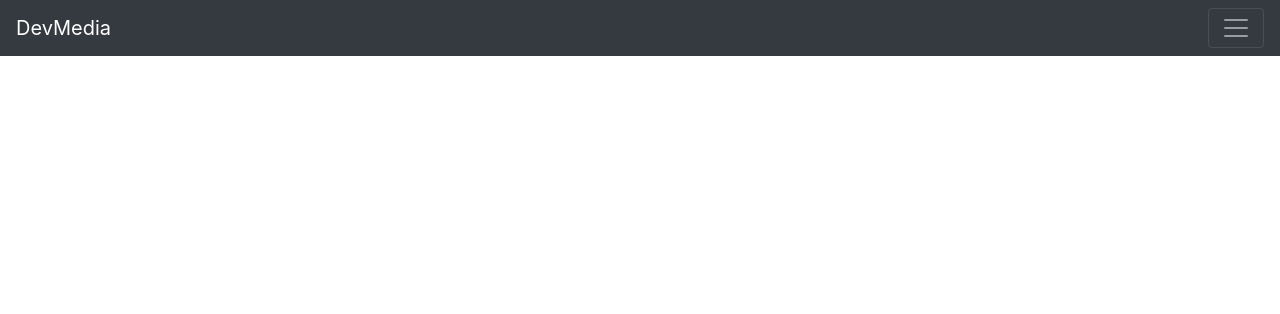
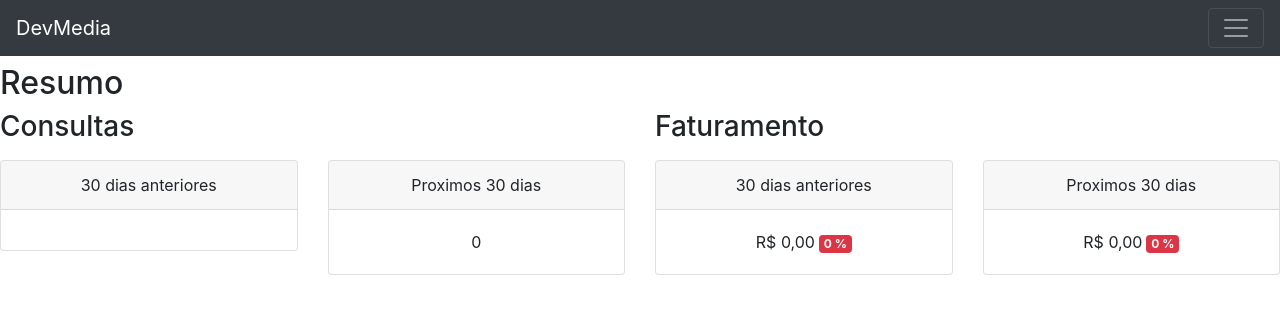
Before and after one commit to Pliffisson/Dashboard-Dev-React, a React (Create React App) app: page / in a window 1280 px wide. Shown: the top 314 px of the page. Built offline with nearby package versions, Linux system fonts and the light colour scheme.

Commit message:
Criando o cadastro das consultas

```diff
--- a/src/App.js
+++ b/src/App.js
@@ -1,10 +1,12 @@
 import React from "react";
 import MenuSuperior from "./components/Menu/MenuSuperior";
+import Resumo from "./components/Resumo/Resumo";
 
 export default function App() {
   return (
     <div>
       <MenuSuperior />
+      <Resumo />
     </div>
   );
 }
--- a/src/components/Resumo/Resumo.js
+++ b/src/components/Resumo/Resumo.js
@@ -5,7 +5,7 @@ export default class Resumo extends Component {
     super(props);
     this.state = {
       consultas: {
-        consultas_30dias_anteiores: 0,
+        consultas_30dias_anteiores: 1,
         consultas_30dias_posteriores: 0,
       },
       faturamento: {
@@ -41,7 +41,7 @@ export default class Resumo extends Component {
               </div>
               <div className="col">
                 <div className="card mt-2 text-center">
-                  <div className="card-header">Pr?ximos 30 dias</div>
+                  <div className="card-header">Proximos 30 dias</div>
                   <div className="card-body">
                     {this.state.consultas.consultas_30dias_posteriores}
                   </div>
@@ -76,7 +76,7 @@ export default class Resumo extends Component {
               </div>
               <div className="col">
                 <div className="card mt-2 text-center">
-                  <div className="card-header">Pr?ximos 30 dias</div>
+                  <div className="card-header">Proximos 30 dias</div>
                   <div className="card-body">
                     {this.state.faturamento.previsao.valor.toLocaleString(
                       "pt-BR",
```
